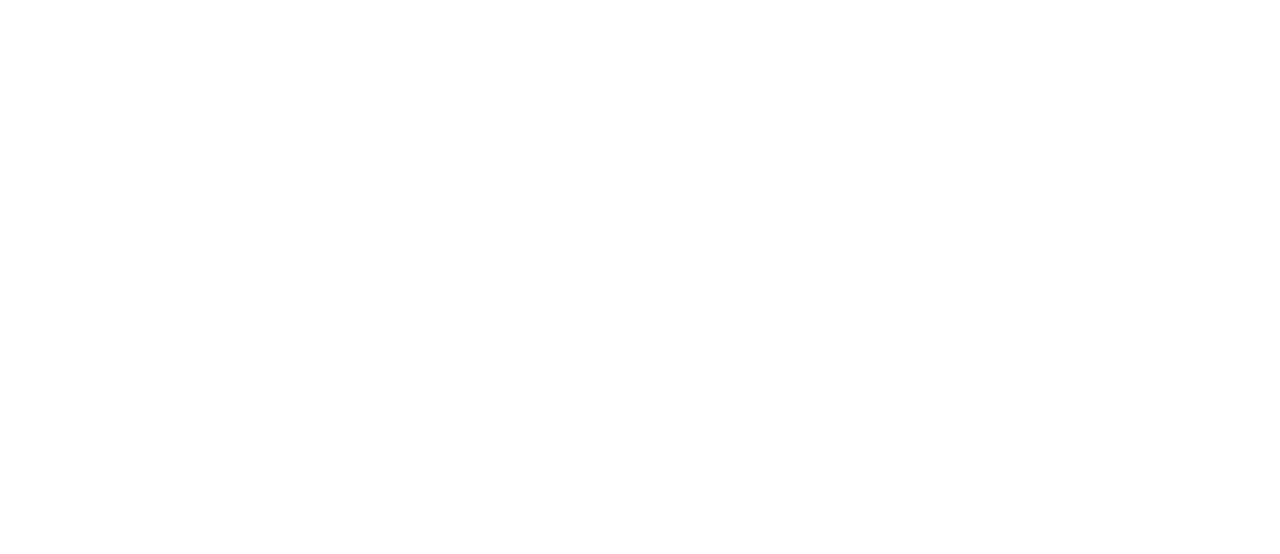
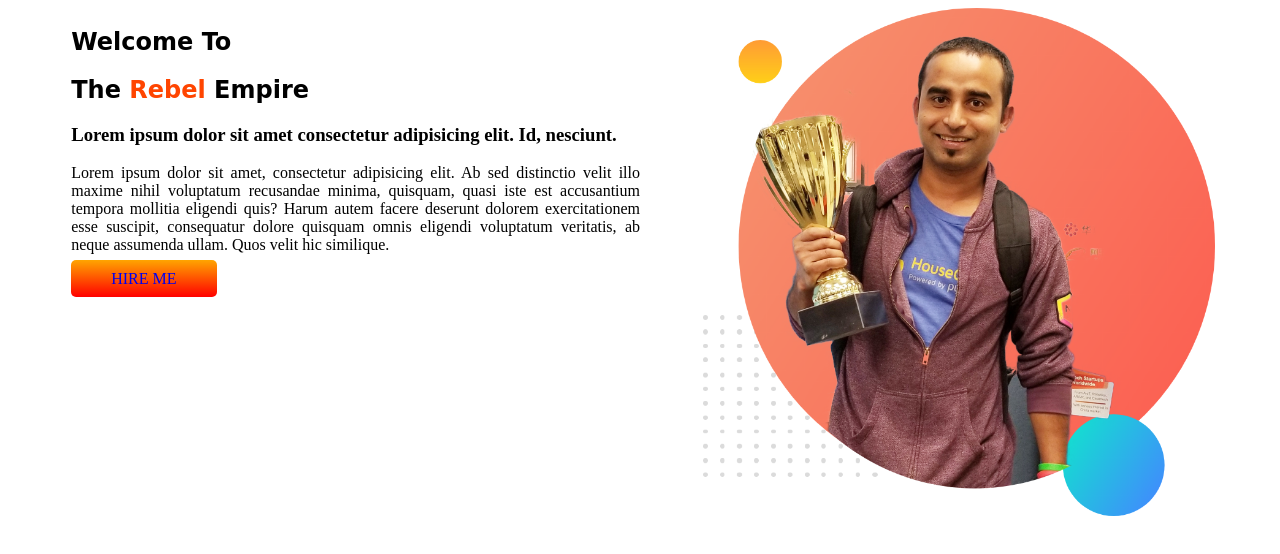
Before and after one commit to Rebeltanmoy/practise-portfolio-repo, a plain HTML site: page index.html in a window 1280 px wide. Drawn offline with Linux system fonts and the light colour scheme; a web font is replaced by a local one.

Commit message:
new text added

```diff
--- a/index.html
+++ b/index.html
@@ -1,13 +1,31 @@
 <!DOCTYPE html>
 <html lang="en">
+
 <head>
     <meta charset="UTF-8">
     <meta http-equiv="X-UA-Compatible" content="IE=edge">
     <meta name="viewport" content="width=device-width, initial-scale=1.0">
     <title>Portfolio</title>
+    <link rel="preconnect" href="https://fonts.googleapis.com">
+    <link rel="preconnect" href="https://fonts.gstatic.com" crossorigin>
+    <link href="https://fonts.googleapis.com/css2?family=Festive&display=swap" rel="stylesheet">
     <link rel="stylesheet" href="style.css">
 </head>
+
 <body>
+    <section>
+        <div class="half-width">
+            <h1>Welcome To</h1>
+            <h1>The <span class="color">Rebel</span> Empire</h1>
+            <h3>Lorem ipsum dolor sit amet consectetur adipisicing elit. Id, nesciunt.</h3>
+            <p>Lorem ipsum dolor sit amet, consectetur adipisicing elit. Ab sed distinctio velit illo maxime nihil
+                voluptatum recusandae minima, quisquam, quasi iste est accusantium tempora mollitia eligendi quis? Harum
+                autem facere deserunt dolorem exercitationem esse suscipit, consequatur dolore quisquam omnis eligendi
+                voluptatum veritatis, ab neque assumenda ullam. Quos velit hic similique.</p>
+            <a class="link_button" target="_blank" href="https://www.facebook.com/wwetanmoy">HIRE ME</a>
+        </div>
+        <div class="half-width"><img src="img/jhankar.png" alt=""></div>
+    </section>
+</body>
 
-</body>
 </html>
--- a/style.css
+++ b/style.css
@@ -0,0 +1,23 @@
+h1{
+    font-family: 'Festive', cursive;
+}
+.color{
+    color:orangered;
+}
+section{
+    display: flex;
+}
+.half-width{
+    width:50%;
+    padding-left: 5%;
+    text-align: justify;
+}
+.half-width img{
+    width:90%;
+}
+.link_button{
+    text-decoration: none;
+    background-image: linear-gradient(orange, red);
+    padding: 10px 40px;
+    border-radius: 5px;
+}
```
Also changed, not shown: img/dream-bg.png (added), img/exp-bg.png (added), img/jhankar.png (added), img/jhankar2.png (added), img/my-bg.png (added), img/my-bg2.png (added), img/top-banner.png (added).
